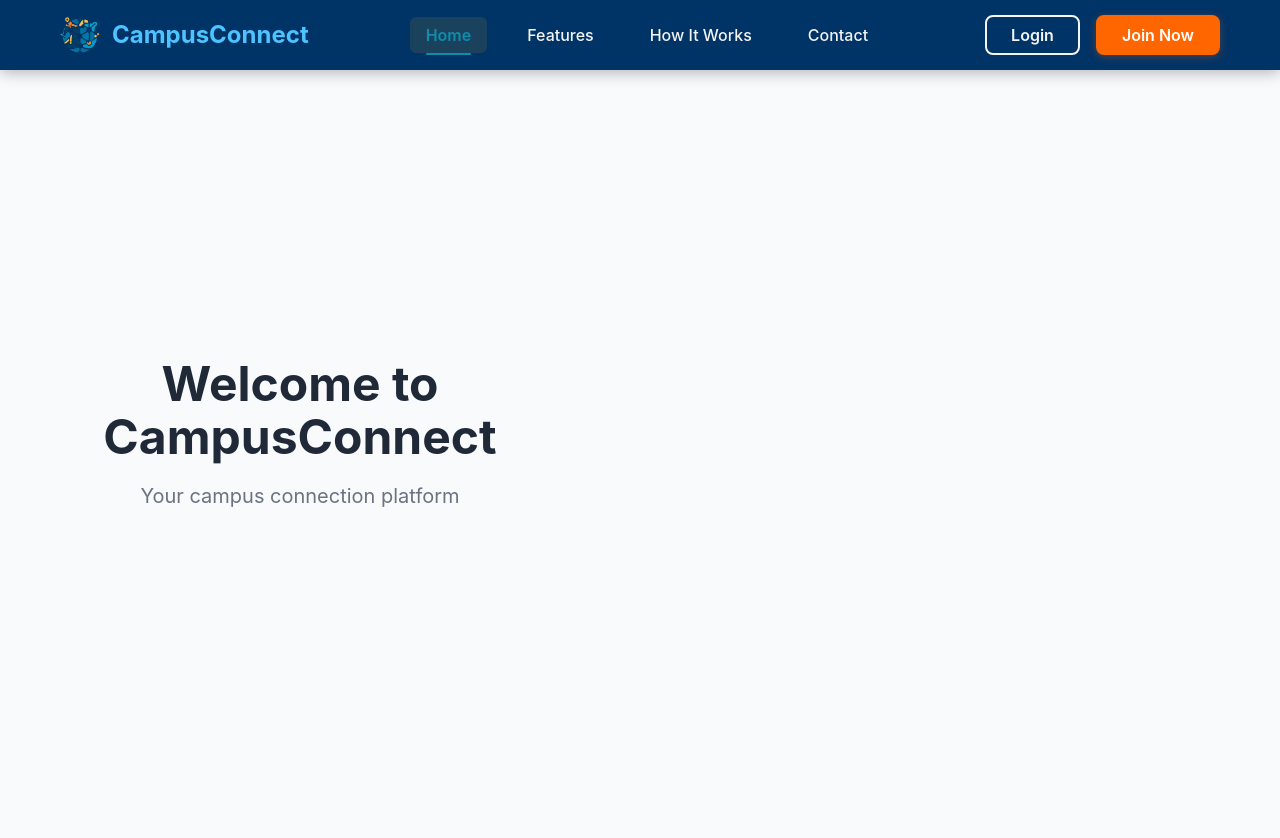
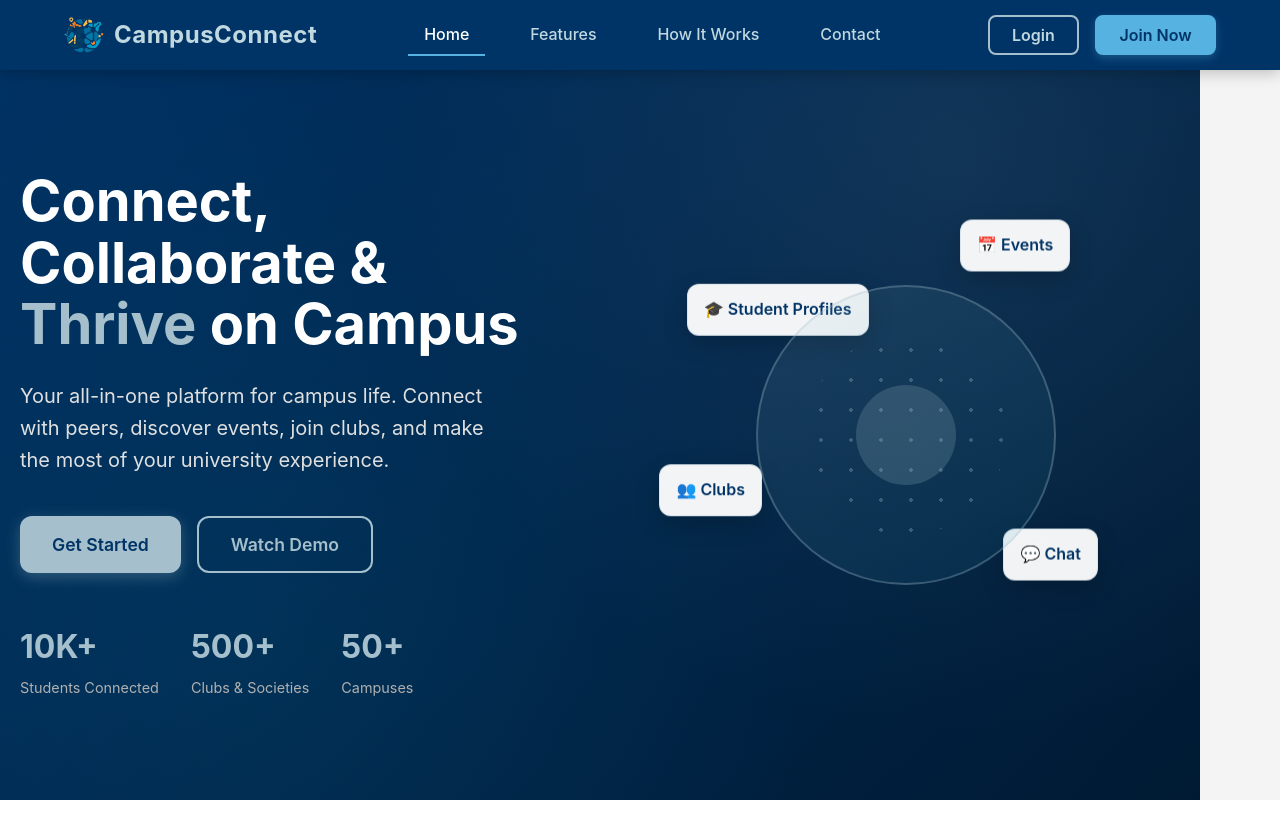
Before and after one commit to Javeria-Javaid/Campus-Connect, a React (Vite) app: page / in a window 1280 px wide. Shown: the top 838 px of the page. After the commit the page ends 800 px from the top, so only its background shows below. Built offline with nearby package versions, Linux system fonts and the light colour scheme.

Commit message:
hero section

```diff
--- a/src/App.css
+++ b/src/App.css
@@ -11,49 +11,11 @@ body {
   sans-serif;
   -webkit-font-smoothing: antialiased;
   -moz-osx-font-smoothing: grayscale;
-  background-color: #f8fafc;
+  background-color: #F4F4F4;
+  line-height: 1.6;
 }
 
 .App {
   min-height: 100vh;
+  background-color: #F4F4F4;
 }
-
-/* Main content area */
-.main-content {
-  margin-top: 70px; /* Account for fixed navbar */
-  min-height: calc(100vh - 70px);
-  display: flex;
-  align-items: center;
-  justify-content: center;
-}
-
-/* Hero section */
-.hero-section {
-  text-align: center;
-  padding: 2rem;
-  max-width: 600px;
-}
-
-.hero-section h1 {
-  font-size: 3rem;
-  color: #1f2937;
-  margin-bottom: 1rem;
-  font-weight: 700;
-}
-
-.hero-section p {
-  font-size: 1.25rem;
-  color: #6b7280;
-  line-height: 1.6;
-}
-
-/* Responsive design */
-@media (max-width: 768px) {
-  .hero-section h1 {
-    font-size: 2.5rem;
-  }
-
-  .hero-section p {
-    font-size: 1.1rem;
-  }
-}
--- a/src/App.jsx
+++ b/src/App.jsx
@@ -1,18 +1,12 @@
 import Navbar from './components/Navbar'
+import Hero from './components/Hero'
 import './App.css'
 
 function App() {
     return (
         <div className="App">
             <Navbar />
-
-            {/* Main content with clean layout */}
-            <main className="main-content">
-                <section className="hero-section">
-                    <h1>Welcome to CampusConnect</h1>
-                    <p>Your campus connection platform</p>
-                </section>
-            </main>
+            <Hero />
         </div>
     )
 }
--- /dev/null
+++ b/src/components/Hero.css
@@ -0,0 +1,311 @@
+.hero {
+    background: linear-gradient(135deg, #003366 0%, #001a33 100%);
+    min-height: 100vh;
+    display: flex;
+    align-items: center;
+    padding-top: 70px;
+    position: relative;
+    overflow: hidden;
+}
+
+.hero::before {
+    content: '';
+    position: absolute;
+    top: 0;
+    left: 0;
+    right: 0;
+    bottom: 0;
+    background:
+            radial-gradient(circle at 20% 80%, rgba(14, 141, 173, 0.1) 0%, transparent 50%),
+            radial-gradient(circle at 80% 20%, rgba(165, 192, 204, 0.1) 0%, transparent 50%);
+    z-index: 1;
+}
+
+.hero-container {
+    max-width: 1200px;
+    margin: 0 auto;
+    padding: 0 20px;
+    display: grid;
+    grid-template-columns: 1fr 1fr;
+    gap: 4rem;
+    align-items: center;
+    position: relative;
+    z-index: 2;
+}
+
+/* Left Content Styles */
+.hero-content {
+    color: white;
+}
+
+.hero-title {
+    font-size: 3.5rem;
+    font-weight: 700;
+    line-height: 1.1;
+    margin-bottom: 1.5rem;
+}
+
+.highlight {
+    color: #a5c0cc;
+    position: relative;
+}
+
+.highlight::after {
+    content: '';
+    position: absolute;
+    bottom: 2px;
+    left: 0;
+    width: 100%;
+    height: 8px;
+    background: rgba(165, 192, 204, 0.3);
+    z-index: -1;
+    border-radius: 4px;
+}
+
+.hero-subtitle {
+    font-size: 1.25rem;
+    line-height: 1.6;
+    margin-bottom: 2.5rem;
+    color: #e0e0e0;
+    max-width: 90%;
+}
+
+/* Buttons */
+.hero-buttons {
+    display: flex;
+    gap: 1rem;
+    margin-bottom: 3rem;
+}
+
+.hero-btn {
+    padding: 1rem 2rem;
+    border: none;
+    border-radius: 12px;
+    font-size: 1.1rem;
+    font-weight: 600;
+    cursor: pointer;
+    transition: all 0.3s ease;
+    text-decoration: none;
+    display: inline-block;
+}
+
+.hero-btn.primary {
+    background: #a5c0cc;
+    color: #003366;
+    box-shadow: 0 4px 15px rgba(165, 192, 204, 0.3);
+}
+
+.hero-btn.primary:hover {
+    background: #8fa8b8;
+    transform: translateY(-3px);
+    box-shadow: 0 8px 25px rgba(165, 192, 204, 0.4);
+}
+
+.hero-btn.secondary {
+    background: transparent;
+    color: #a5c0cc;
+    border: 2px solid #a5c0cc;
+}
+
+.hero-btn.secondary:hover {
+    background: rgba(165, 192, 204, 0.1);
+    transform: translateY(-3px);
+    box-shadow: 0 8px 25px rgba(165, 192, 204, 0.2);
+}
+
+/* Stats */
+.hero-stats {
+    display: flex;
+    gap: 2rem;
+}
+
+.stat {
+    display: flex;
+    flex-direction: column;
+}
+
+.stat-number {
+    font-size: 2rem;
+    font-weight: 700;
+    color: #a5c0cc;
+    margin-bottom: 0.25rem;
+}
+
+.stat-label {
+    font-size: 0.9rem;
+    color: #b0b0b0;
+}
+
+/* Right Visual Styles */
+.hero-visual {
+    position: relative;
+    height: 500px;
+}
+
+.hero-image {
+    position: relative;
+    width: 100%;
+    height: 100%;
+    display: flex;
+    align-items: center;
+    justify-content: center;
+}
+
+.main-illustration {
+    width: 300px;
+    height: 300px;
+    background: linear-gradient(135deg, rgba(165, 192, 204, 0.1) 0%, rgba(14, 141, 173, 0.1) 100%);
+    border-radius: 50%;
+    border: 2px solid rgba(165, 192, 204, 0.3);
+    display: flex;
+    align-items: center;
+    justify-content: center;
+    position: relative;
+}
+
+.network-graphic {
+    width: 200px;
+    height: 200px;
+    background:
+            radial-gradient(circle, rgba(165, 192, 204, 0.3) 2px, transparent 2px);
+    background-size: 30px 30px;
+    border-radius: 50%;
+    position: relative;
+}
+
+.network-graphic::before {
+    content: '';
+    position: absolute;
+    top: 50%;
+    left: 50%;
+    transform: translate(-50%, -50%);
+    width: 100px;
+    height: 100px;
+    background: rgba(165, 192, 204, 0.2);
+    border-radius: 50%;
+}
+
+/* Floating Cards */
+.floating-card {
+    position: absolute;
+    background: rgba(255, 255, 255, 0.95);
+    padding: 0.75rem 1rem;
+    border-radius: 12px;
+    box-shadow: 0 8px 25px rgba(0, 0, 0, 0.2);
+    backdrop-filter: blur(10px);
+    border: 1px solid rgba(165, 192, 204, 0.3);
+    font-weight: 600;
+    color: #003366;
+    animation: float 6s ease-in-out infinite;
+}
+
+.card-1 {
+    top: 20%;
+    left: 10%;
+    animation-delay: 0s;
+}
+
+.card-2 {
+    top: 10%;
+    right: 20%;
+    animation-delay: 1.5s;
+}
+
+.card-3 {
+    bottom: 30%;
+    left: 5%;
+    animation-delay: 3s;
+}
+
+.card-4 {
+    bottom: 20%;
+    right: 15%;
+    animation-delay: 4.5s;
+}
+
+@keyframes float {
+    0%, 100% {
+        transform: translateY(0px);
+    }
+    50% {
+        transform: translateY(-20px);
+    }
+}
+
+/* Responsive Design */
+@media (max-width: 1024px) {
+    .hero-container {
+        gap: 2rem;
+    }
+
+    .hero-title {
+        font-size: 3rem;
+    }
+
+    .hero-visual {
+        height: 400px;
+    }
+}
+
+@media (max-width: 768px) {
+    .hero-container {
+        grid-template-columns: 1fr;
+        text-align: center;
+        gap: 3rem;
+    }
+
+    .hero-title {
+        font-size: 2.5rem;
+    }
+
+    .hero-subtitle {
+        max-width: 100%;
+        font-size: 1.1rem;
+    }
+
+    .hero-buttons {
+        justify-content: center;
+        flex-wrap: wrap;
+    }
+
+    .hero-stats {
+        justify-content: center;
+    }
+
+    .hero-visual {
+        height: 300px;
+    }
+
+    .main-illustration {
+        width: 200px;
+        height: 200px;
+    }
+
+    .floating-card {
+        transform: scale(0.8);
+    }
+}
+
+@media (max-width: 480px) {
+    .hero-title {
+        font-size: 2rem;
+    }
+
+    .hero-buttons {
+        flex-direction: column;
+        align-items: center;
+    }
+
+    .hero-btn {
+        width: 200px;
+    }
+
+    .hero-stats {
+        flex-direction: column;
+        gap: 1rem;
+    }
+
+    .stat {
+        align-items: center;
+    }
+}
--- /dev/null
+++ b/src/components/Hero.jsx
@@ -0,0 +1,66 @@
+import './Hero.css'
+
+const Hero = () => {
+    return (
+        <section className="hero">
+            <div className="hero-container">
+                {/* Left Content */}
+                <div className="hero-content">
+                    <h1 className="hero-title">
+                        Connect, Collaborate &
+                        <span className="highlight"> Thrive</span> on Campus
+                    </h1>
+                    <p className="hero-subtitle">
+                        Your all-in-one platform for campus life. Connect with peers,
+                        discover events, join clubs, and make the most of your university experience.
+                    </p>
+                    <div className="hero-buttons">
+                        <button className="hero-btn primary">
+                            Get Started
+                        </button>
+                        <button className="hero-btn secondary">
+                            Watch Demo
+                        </button>
+                    </div>
+                    <div className="hero-stats">
+                        <div className="stat">
+                            <span className="stat-number">10K+</span>
+                            <span className="stat-label">Students Connected</span>
+                        </div>
+                        <div className="stat">
+                            <span className="stat-number">500+</span>
+                            <span className="stat-label">Clubs & Societies</span>
+                        </div>
+                        <div className="stat">
+                            <span className="stat-number">50+</span>
+                            <span className="stat-label">Campuses</span>
+                        </div>
+                    </div>
+                </div>
+
+                {/* Right Content - Illustration/Image */}
+                <div className="hero-visual">
+                    <div className="hero-image">
+                        <div className="floating-card card-1">
+                            <span>🎓 Student Profiles</span>
+                        </div>
+                        <div className="floating-card card-2">
+                            <span>📅 Events</span>
+                        </div>
+                        <div className="floating-card card-3">
+                            <span>👥 Clubs</span>
+                        </div>
+                        <div className="floating-card card-4">
+                            <span>💬 Chat</span>
+                        </div>
+                        <div className="main-illustration">
+                            <div className="network-graphic"></div>
+                        </div>
+                    </div>
+                </div>
+            </div>
+        </section>
+    )
+}
+
+export default Hero
--- a/src/components/Navbar.css
+++ b/src/components/Navbar.css
@@ -1,27 +1,35 @@
 .navbar {
-    background: #003366; /* Primary Blue */
-    box-shadow: 0 2px 15px rgba(0, 0, 0, 0.3);
+    background: #003366;
+    box-shadow: 0 2px 15px rgba(0, 0, 0, 0.25);
     position: fixed;
     top: 0;
     width: 100%;
     z-index: 1000;
+    transition: all 0.4s ease;
 }
 
+.navbar-scrolled {
+    background: #002855;
+    box-shadow: 0 4px 20px rgba(0, 0, 0, 0.35);
+    backdrop-filter: blur(6px);
+}
+
+/* Container */
 .nav-container {
     max-width: 1200px;
     margin: 0 auto;
-    padding: 0 20px;
+    padding: 0 24px;
     display: flex;
     justify-content: space-between;
     align-items: center;
     height: 70px;
 }
 
-/* Logo Styles */
+/* Logo */
 .nav-logo {
     display: flex;
     align-items: center;
-    gap: 12px;
+    gap: 10px;
     text-decoration: none;
 }
 
@@ -29,135 +37,129 @@
     height: 40px;
     width: 40px;
     object-fit: contain;
-    border-radius: 6px;
+    border-radius: 8px;
+    transition: transform 0.3s ease;
 }
 
 .logo-text {
-    color: #4DC3FF; /* Accent 2 (Yellow/Gold) for logo dominance */
+    color: #c0d8e0;
     font-size: 1.5rem;
     font-weight: 700;
-    margin: 0;
+    letter-spacing: 0.5px;
+    transition: color 0.3s ease;
 }
 
-/* Navigation Menu */
+.nav-logo:hover .logo-image {
+    transform: scale(1.07);
+}
+
+.nav-logo:hover .logo-text {
+    color: #fff;
+}
+
+/* Menu */
 .nav-menu {
     display: flex;
     list-style: none;
+    gap: 1.8rem;
     margin: 0;
     padding: 0;
-    gap: 1.5rem;
 }
 
 .nav-link {
+    color: #c0d8e0;
     text-decoration: none;
-    color: #F4F4F4; /* Off-White/Light Grey */
     font-weight: 500;
-    transition: all 0.3s ease;
     padding: 0.5rem 1rem;
     border-radius: 6px;
+    transition: all 0.3s ease;
     position: relative;
 }
 
-/* Active Page Link */
+.nav-link::after {
+    content: '';
+    position: absolute;
+    left: 0;
+    bottom: -4px;
+    width: 0%;
+    height: 2px;
+    background: #56b3e1;
+    transition: width 0.3s ease;
+}
+
+.nav-link:hover {
+    color: #fff;
+    background: rgba(255, 255, 255, 0.05);
+}
+
+.nav-link:hover::after {
+    width: 100%;
+}
+
 .nav-link.active {
-    color:#0e8dad; /* Accent 2 (Yellow/Gold) */
-    background: rgba(255, 195, 0, 0.1);
-    font-weight: 600;
+    color: #fff;
 }
 
 .nav-link.active::after {
-    content: '';
-    position: absolute;
-    bottom: -2px;
-    left: 1rem;
-    right: 1rem;
-    height: 2px;
-    background: #0e8dad;
-    border-radius: 2px;
+    width: 100%;
 }
 
-/* Link Hover State */
-.nav-link:hover {
-    color: #FFFFFF;
-    background: rgba(26, 115, 232, 0.2); /* Secondary Blue with transparency */
-    box-shadow: 0 0 0 1px rgba(26, 115, 232, 0.3);
+/* Buttons */
+.nav-buttons {
+    display: flex;
+    align-items: center;
+    gap: 1rem;
 }
 
-/* Auth Buttons */
-.nav-buttons {
-    display: flex;
-    gap: 1rem;
-    align-items: center;
-}
-
-.btn-login {
-    background: transparent;
-    color: #F4F4F4; /* Off-White/Light Grey */
-    border: 2px solid #F4F4F4;
-    padding: 0.5rem 1.5rem;
+.btn {
+    padding: 0.5rem 1.4rem;
     border-radius: 8px;
     font-weight: 600;
     cursor: pointer;
     transition: all 0.3s ease;
 }
 
+.btn-login {
+    background: transparent;
+    color: #c0d8e0;
+    border: 2px solid #a5c0cc;
+}
+
 .btn-login:hover {
-    background: #F4F4F4;
-    color: #003366; /* Primary Blue */
-    transform: translateY(-1px);
+    background: #3ca3e8;
+    color: #003366;
+    transform: translateY(-2px);
 }
 
 .btn-join {
-    background: #FF6600; /* Accent 1 (Bright Orange) */
-    color: #FFFFFF; /* White text */
-    border: 2px solid #FF6600;
-    padding: 0.5rem 1.5rem;
-    border-radius: 8px;
-    font-weight: 600;
-    cursor: pointer;
-    transition: all 0.3s ease;
-    box-shadow: 0 2px 8px rgba(255, 102, 0, 0.3);
+    background: #56b3e1;
+    color: #003366;
+    border: 2px solid #56b3e1;
+    box-shadow: 0 3px 10px rgba(86, 179, 225, 0.3);
 }
 
 .btn-join:hover {
-    background: #E55A00;
-    border-color: #E55A00;
+    background: #3ca3e8;
+    border-color: #3ca3e8;
     transform: translateY(-2px);
-    box-shadow: 0 4px 15px rgba(255, 102, 0, 0.4);
+    box-shadow: 0 6px 15px rgba(86, 179, 225, 0.4);
 }
 
-/* Mobile Responsive */
-@media (max-width: 768px) {
-    .nav-menu {
-        display: none;
-    }
-
-    .nav-buttons {
-        display: none;
-    }
-
-    .nav-container {
-        padding: 0 15px;
-    }
-
-    .logo-text {
-        font-size: 1.3rem;
-    }
-
-    .logo-image {
-        height: 35px;
-        width: 35px;
-    }
-}
-
-/* Tablet Responsive */
+/* Responsive */
 @media (max-width: 1024px) {
-    .nav-menu {
-        gap: 1rem;
-    }
-
     .nav-link {
         padding: 0.5rem 0.8rem;
         font-size: 0.9rem;
     }
 }
+
+@media (max-width: 768px) {
+    .nav-menu,
+    .nav-buttons {
+        display: none;
+    }
+
+    .logo-text {
+        font-size: 1.25rem;
+    }
+}
--- a/src/components/Navbar.jsx
+++ b/src/components/Navbar.jsx
@@ -1,35 +1,36 @@
 import './Navbar.css';
+import { useState, useEffect } from 'react';
 
 const Navbar = () => {
+    const [scrolled, setScrolled] = useState(false);
+
+    useEffect(() => {
+        const handleScroll = () => setScrolled(window.scrollY > 50);
+        window.addEventListener('scroll', handleScroll);
+        return () => window.removeEventListener('scroll', handleScroll);
+    }, []);
+
     return (
-        <nav className="navbar">
+        <nav className={`navbar ${scrolled ? 'navbar-scrolled' : ''}`}>
             <div className="nav-container">
                 {/* Logo Section */}
-                <div className="nav-logo">
+                <a href="#home" className="nav-logo">
                     <img src="favicon.png" alt="CampusConnect Logo" className="logo-image" />
                     <span className="logo-text">CampusConnect</span>
-                </div>
+                </a>
 
                 {/* Navigation Links */}
                 <ul className="nav-menu">
-                    <li className="nav-item">
-                        <a href="#home" className="nav-link active">Home</a>
-                    </li>
-                    <li className="nav-item">
-                        <a href="#features" className="nav-link">Features</a>
-                    </li>
-                    <li className="nav-item">
-                        <a href="#how-it-works" className="nav-link">How It Works</a>
-                    </li>
-                    <li className="nav-item">
-                        <a href="#contact" className="nav-link">Contact</a>
-                    </li>
+                    <li><a href="#home" className="nav-link active">Home</a></li>
+                    <li><a href="#features" className="nav-link">Features</a></li>
+                    <li><a href="#how-it-works" className="nav-link">How It Works</a></li>
+                    <li><a href="#contact" className="nav-link">Contact</a></li>
                 </ul>
 
                 {/* Auth Buttons */}
                 <div className="nav-buttons">
-                    <button className="btn-login">Login</button>
-                    <button className="btn-join">Join Now</button>
+                    <button className="btn btn-login">Login</button>
+                    <button className="btn btn-join">Join Now</button>
                 </div>
             </div>
         </nav>
```
